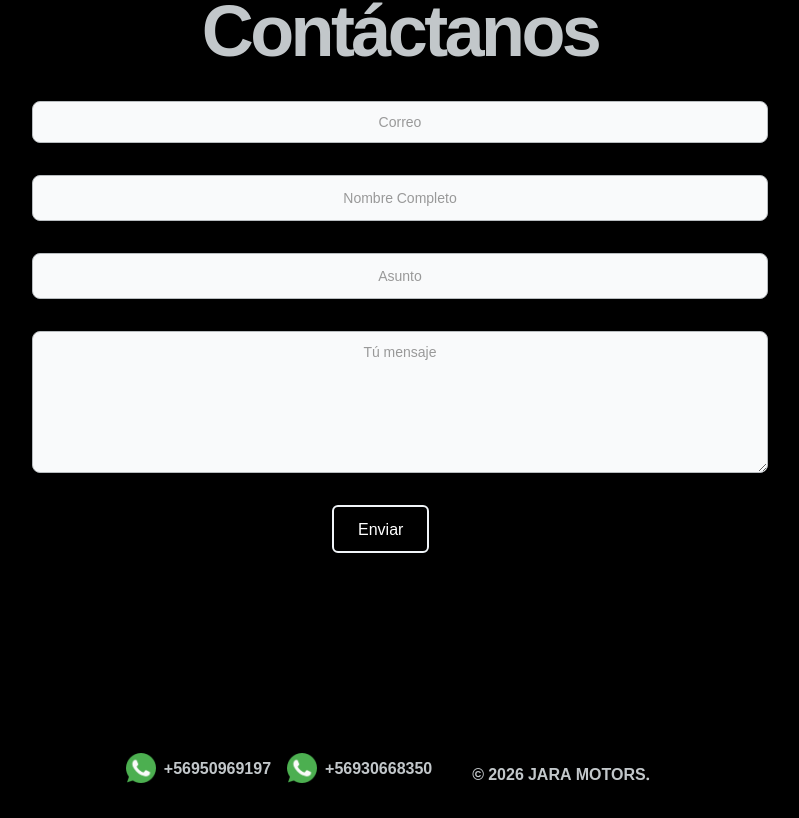
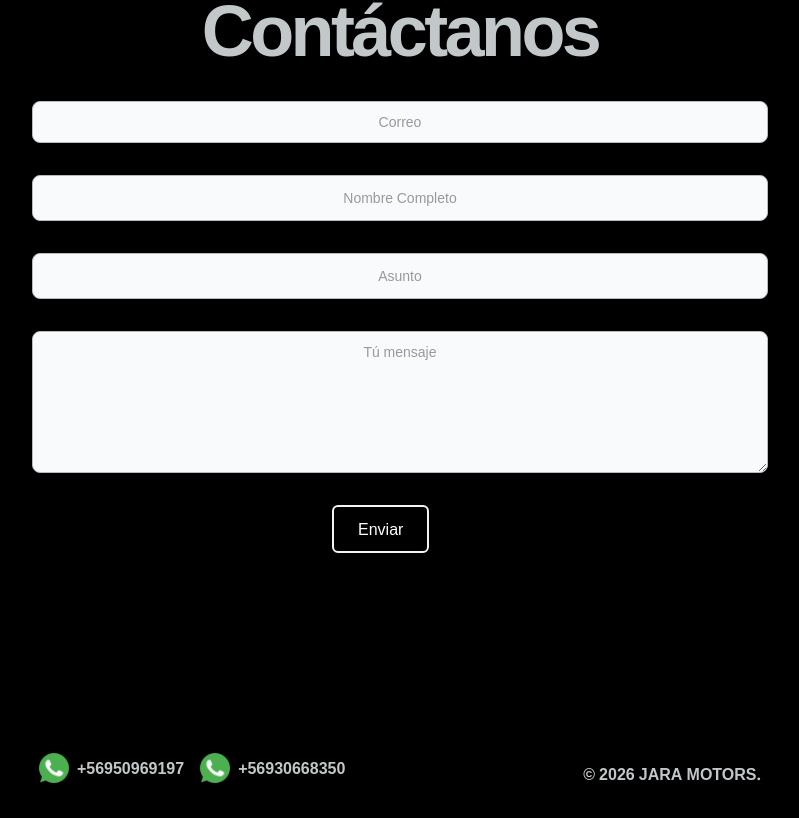
Before and after one commit to nicorubiotsx/jaramotors, a Next.js app: page / in a window 1280 px wide. Shown: the part 4852-5670 px from the top of the page, without its empty margins (240-1039 px from the left). Built offline with nearby package versions, Linux system fonts and the light colour scheme.

Commit message:
number delete position okkkkkk

```diff
--- a/app/components/Footer.js
+++ b/app/components/Footer.js
@@ -38,19 +38,20 @@ export default function Footer() {
             </li>
 
             <li>
-              <a
-
-                className=" jaramotors mt-3 px-8 text-md text-gray-200 hover:text-white transition-colors duration-300 hover:text-deep-purple-accent-400 font-semibold flex items-center"
-              >
-                © 2026 JARA MOTORS.
-              </a>
 
             </li>
 
           </ul>
+          <ul className="flex flex-col mb-3 space-y-2 lg:mb-0 sm:space-y-0 sm:space-x-5 sm:flex-row mx-auto">
+            <a
 
+              className=" jaramotors mt-3 px-2 text-md text-gray-200 hover:text-white transition-colors duration-300 hover:text-deep-purple-accent-400 font-semibold flex items-center"
+            >
+              © 2026 JARA MOTORS.
+            </a>
+          </ul>
         </div>
       </div>
     </footer>
   );
-}
+  }
```
